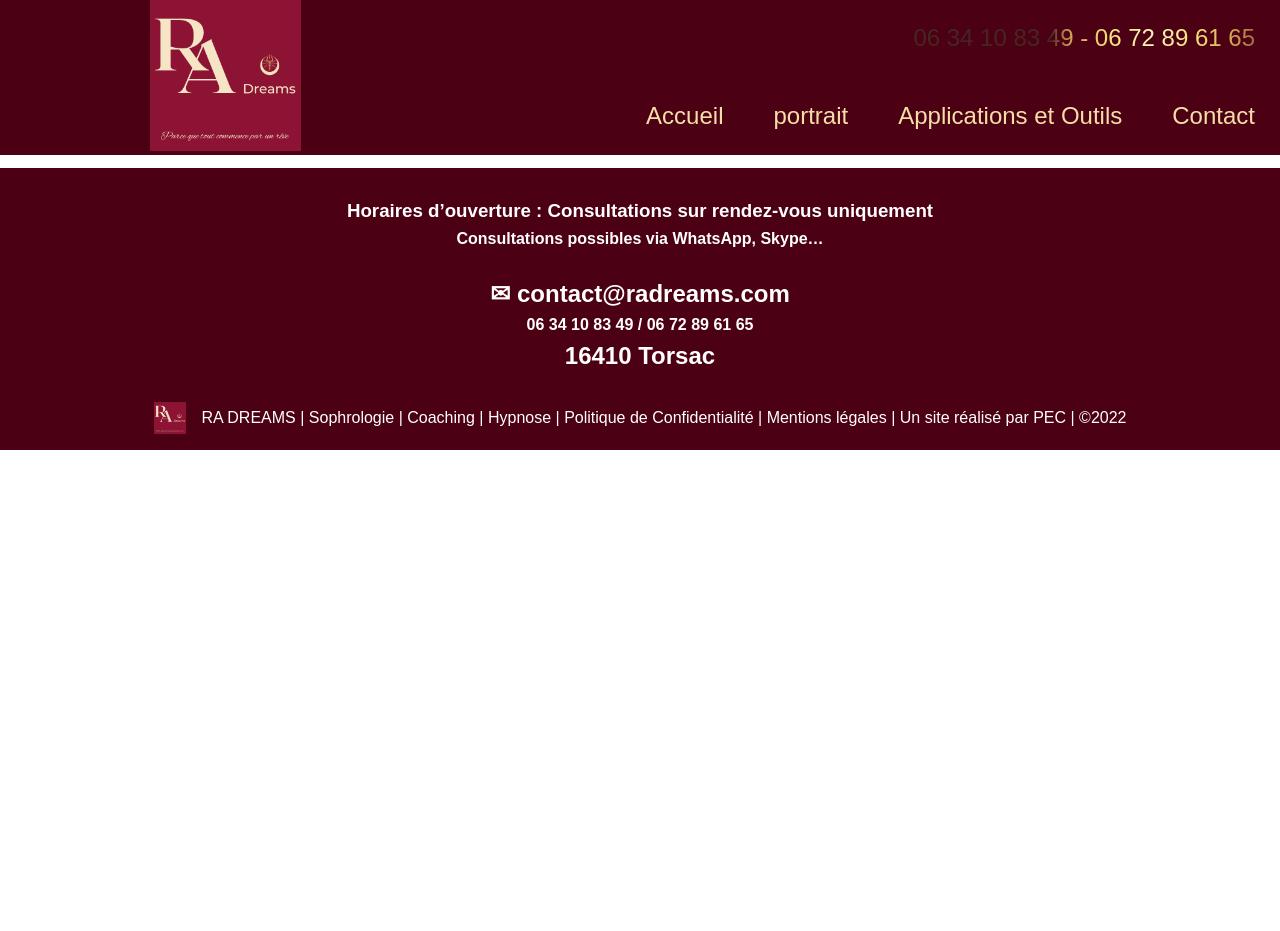
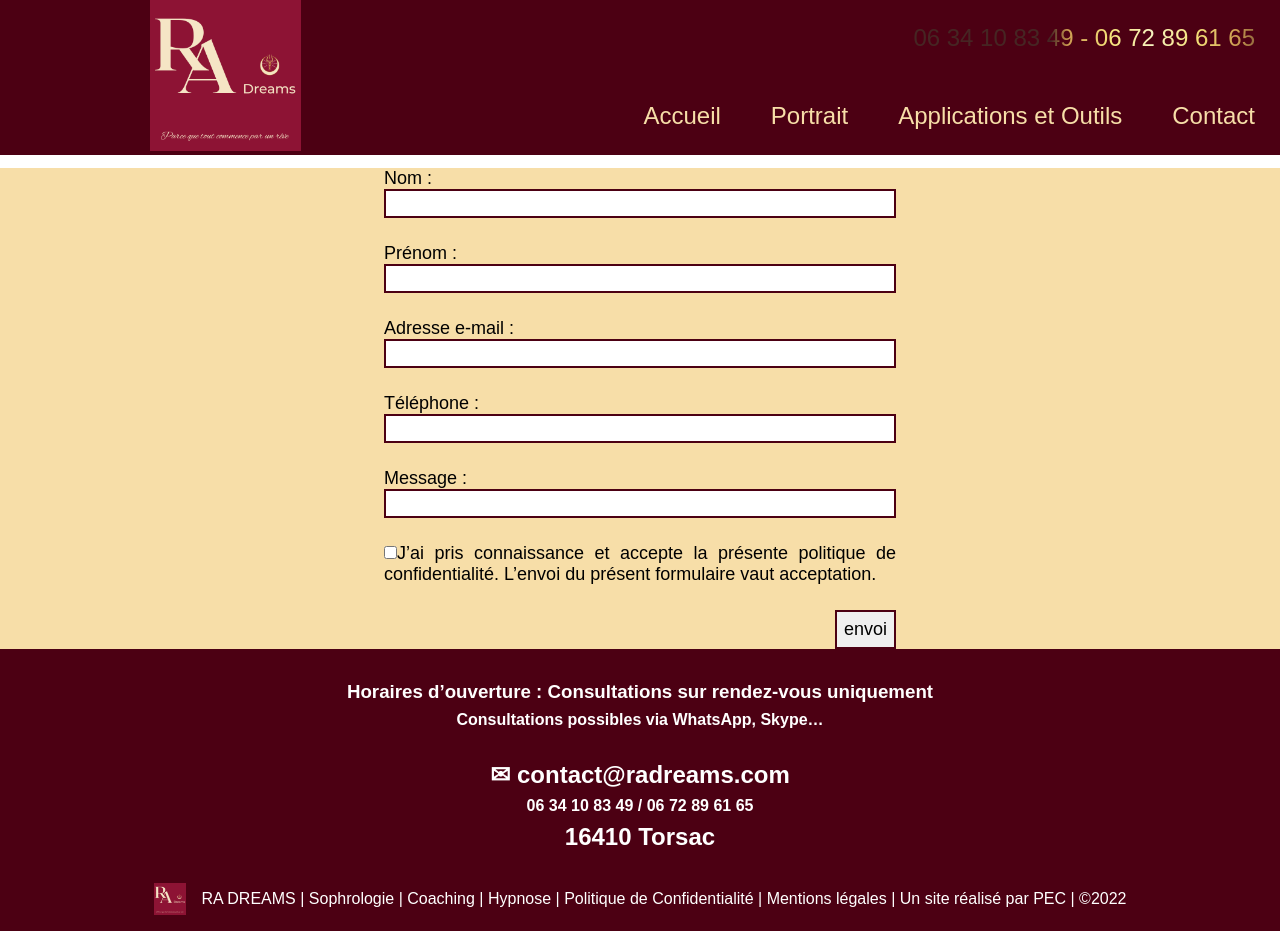
Before and after one commit to Malbrecht194/Radreams, a React (Vite) app: page /contact in a window 1280 px wide. Before the commit the page ends 800 px from the top, so only its background shows below. Built offline with nearby package versions, Linux system fonts and the light colour scheme; a web font is replaced by a local one.

Commit message:
formulaireV1

```diff
--- /dev/null
+++ b/src/components/form/form.scss
@@ -0,0 +1,40 @@
+@import "../../scss/utils/variables.scss";
+
+.form{
+    display: flex;
+    width: 100%;
+    justify-content: center;
+    font-size: large;
+    background-color: map-get($map: $colors, $key: couleurSecondaire);
+    &__container{
+        display: flex;
+        width: 40%;
+        flex-direction: column;
+        row-gap: 25px;
+    }
+    &__champ{
+        display: flex;
+        flex-direction: column;
+        flex-wrap: nowrap;
+        .box{
+            border-color: map-get($map: $colors, $key: couleurPrimaire);
+            border-style: solid;
+            border-width: 2.5px;
+            padding: 5px;
+        }
+    }
+    &__check{
+        text-align: justify;
+        justify-content: center;
+    }
+    &__submit{
+        text-align: right;
+        &__button{
+            padding: 7px;
+            border-color: map-get($map: $colors, $key: couleurPrimaire);
+            font-size: large;
+            border-style: solid;
+            border-width: 2.5px;
+        }
+    }
+}
--- /dev/null
+++ b/src/components/form/index.jsx
@@ -0,0 +1,37 @@
+import "./form.scss"
+
+export default function Form() {
+    return(
+        <div className="form">
+            <form className="form__container">
+                <div className="form__champ">
+                    <label for="first-name">Nom : </label>
+                    <input className="box" type="text" name="first-name" id="first-name" required></input>
+                </div>
+                <div className="form__champ">
+                    <label for="name">Prénom : </label>
+                    <input className="box" type="text" name="name" id="name" required></input>
+                </div>
+                <div className="form__champ">
+                    <label for="adresse e-mail">Adresse e-mail : </label>
+                    <input className="box" type="text" name="e-mail" id="e-mail" required></input>
+                </div>
+                <div className="form__champ">
+                    <label for="phone">Téléphone : </label>
+                    <input className="box" type="text" name="phone" id="phone" required></input>
+                </div>
+                <div className="form__champ">
+                    <label for="name">Message : </label>
+                    <input className="box" type="textarea" name="message" id="message" required></input>
+                </div>
+                <div className="form__check">
+                    <input type="checkbox" id="conditions" name="conditions" required></input>
+                    <label for="conditions">J’ai pris connaissance et accepte la présente politique de confidentialité. L’envoi du présent formulaire vaut acceptation.</label>
+                </div>
+                <div className="form__submit">
+                    <input className="form__submit__button" type="submit" value="envoi"></input>
+                </div>
+            </form>
+        </div>
+    )
+}
--- a/src/components/header/index.jsx
+++ b/src/components/header/index.jsx
@@ -13,7 +13,7 @@ export default function Header() {
                     </div>
                 <nav className='header__nav'>
                     <Link className="header__nav__link" to= '/'>Accueil</Link>
-                    <Link className="header__nav__link" to= '/portrait'>portrait</Link>
+                    <Link className="header__nav__link" to= '/portrait'>Portrait</Link>
                     <Link className="header__nav__link" to='/applications-et-outils'>Applications et Outils</Link>
                     <Link className="header__nav__link" to='/contact'>Contact</Link>
                 </nav>
--- a/src/pages/Contact/index.jsx
+++ b/src/pages/Contact/index.jsx
@@ -1,9 +1,8 @@
+import Form from "../../components/form/index"
 import "./contact.scss"
 
 export default function Contact() {
     return (
-        <>
-
-        </>
+        <Form></Form>
     )
 }
```
